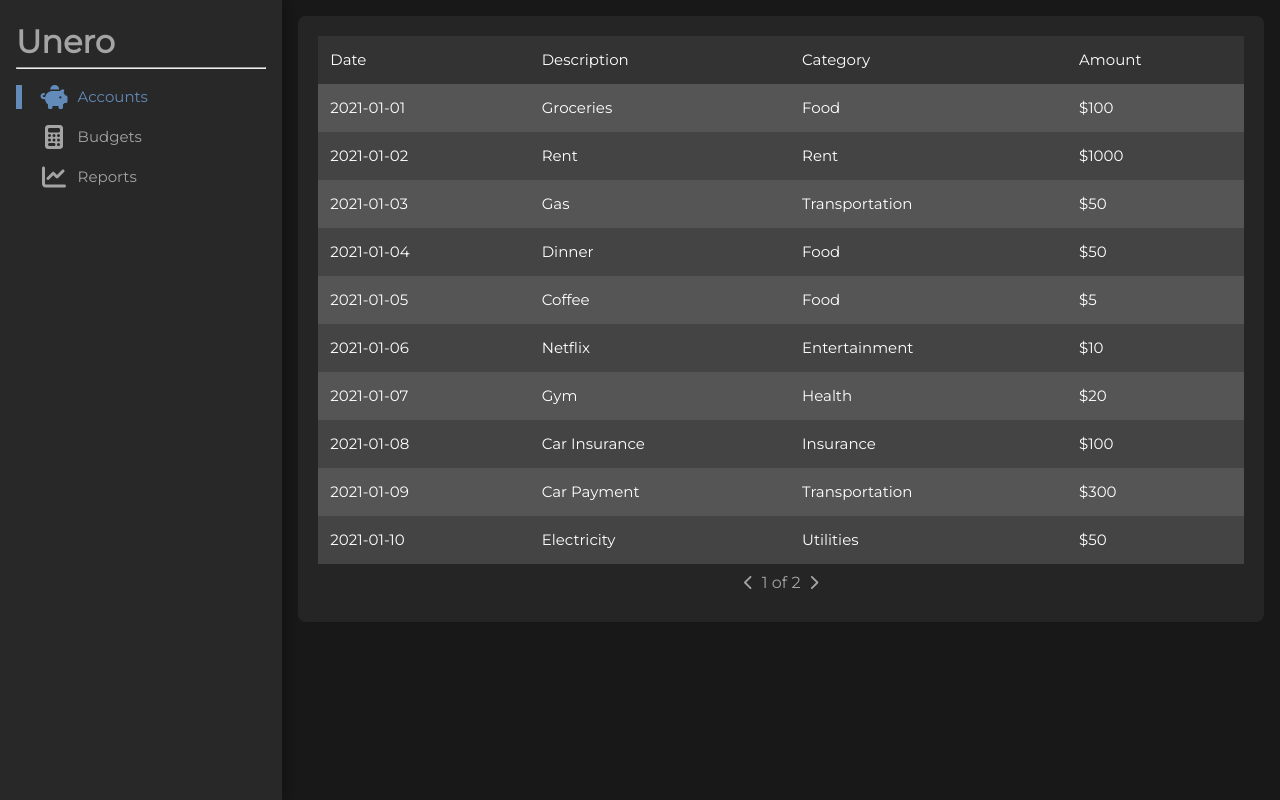
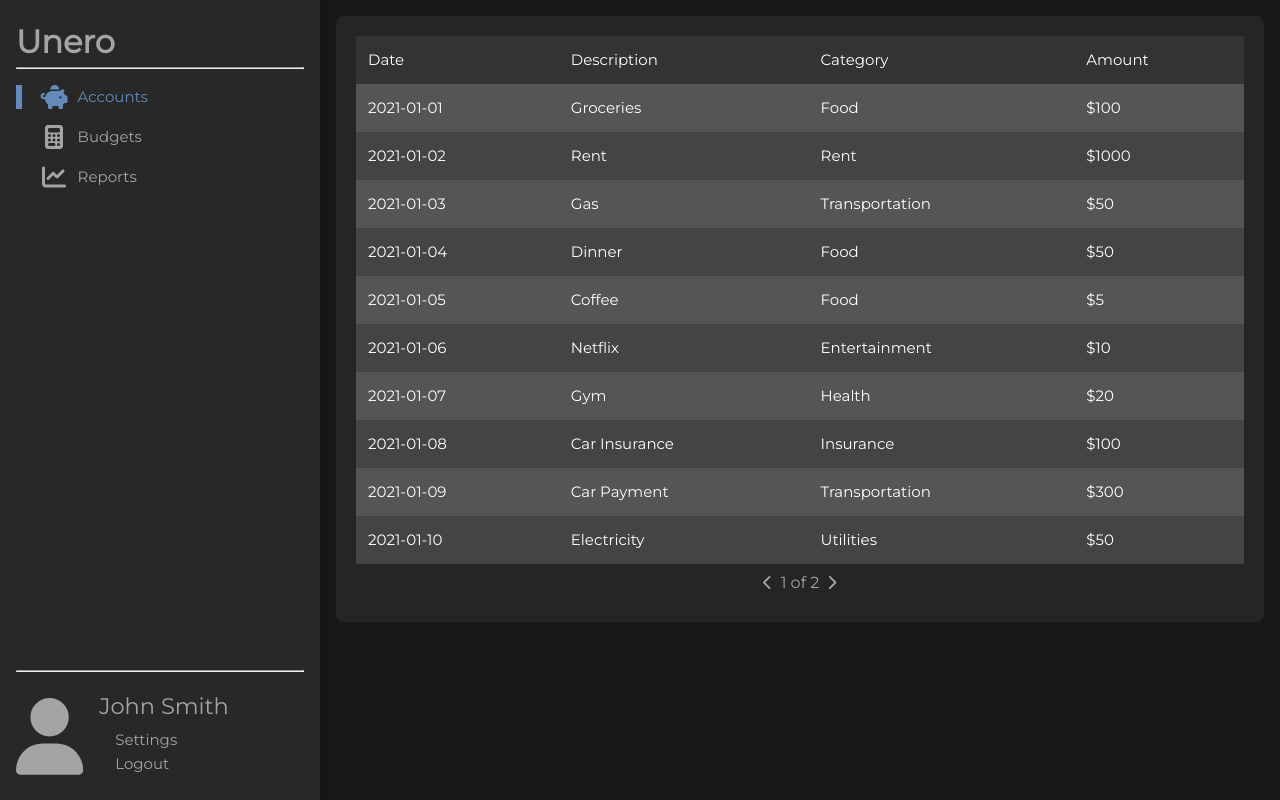
Before and after one commit to pawlh/dime, a Vue app: page / in a window 1280 px wide. Built offline with nearby package versions, Linux system fonts and the light colour scheme.

Commit message:
add profile preview box

```diff
--- a/src/App.vue
+++ b/src/App.vue
@@ -1,6 +1,7 @@
 <script setup lang="ts">
 import {RouterView} from 'vue-router'
 import Navigation from "@/views/Navigation.vue";
+import ProfilePreview from "@/components/ProfilePreview.vue";
 
 // Default application to dark mode
 document.documentElement.setAttribute("theme", "dark");
@@ -12,7 +13,9 @@ document.documentElement.setAttribute("theme", "dark");
     <nav>
       <h1 class="app-title">Unero</h1>
       <hr/>
-      <Navigation/>
+      <Navigation class="navigation"/>
+      <hr/>
+      <ProfilePreview class="profile"/>
     </nav>
     <main>
       <router-view></router-view>
@@ -47,6 +50,9 @@ document.documentElement.setAttribute("theme", "dark");
 }
 
 nav {
+  display: flex;
+  flex-direction: column;
+
   background-color: var(--color-background-mute);
   padding: 1rem;
   flex-grow: 1;
@@ -66,6 +72,14 @@ nav {
   }
 
   transition: transform 0.5s ease-in-out, flex-grow 0.5s ease-in-out;
+
+  .navigation {
+    flex-grow: 1;
+  }
+
+  .profile {
+    align-self: flex-end;
+  }
 }
 
 main {
--- /dev/null
+++ b/src/components/ProfilePreview.vue
@@ -0,0 +1,54 @@
+<script setup>
+
+import {FontAwesomeIcon} from "@fortawesome/vue-fontawesome";
+</script>
+
+<template>
+  <div>
+    <font-awesome-icon class="profileImage" icon="fa-user"/>
+    <div class="info">
+      <h2>John Smith</h2>
+      <ul>
+        <li>
+          <a href="#">Settings</a>
+        </li>
+        <li>
+          <a href="#">Logout</a>
+        </li>
+      </ul>
+    </div>
+  </div>
+</template>
+
+
+<style scoped>
+div {
+  width: 100%;
+  height: 6rem;
+
+  display: flex;
+  align-items: center;
+  gap: 1rem;
+}
+
+.info {
+  display: flex;
+  flex-direction: column;
+  align-items: start;
+  gap: .25rem;
+}
+
+ul {
+  list-style-type: none;
+  padding: 0 0 0 1rem;
+}
+
+a {
+  text-decoration: none;
+  color: var(--color-text);
+}
+
+.profileImage {
+  height: 80%;
+}
+</style>
--- a/src/main.ts
+++ b/src/main.ts
@@ -3,11 +3,18 @@ import App from './App.vue'
 import router from './router'
 import {library} from '@fortawesome/fontawesome-svg-core'
 import {FontAwesomeIcon} from '@fortawesome/vue-fontawesome'
-import {faPiggyBank, faCalculator, faChartLine, faChevronLeft, faChevronRight} from '@fortawesome/free-solid-svg-icons'
+import {
+    faPiggyBank,
+    faCalculator,
+    faChartLine,
+    faChevronLeft,
+    faChevronRight,
+    faUser
+} from '@fortawesome/free-solid-svg-icons'
 
 import './assets/main.less'
 
-library.add(faPiggyBank, faCalculator, faChartLine, faChevronLeft, faChevronRight)
+library.add(faPiggyBank, faCalculator, faChartLine, faChevronLeft, faChevronRight, faUser)
 
 const app = createApp(App)
 
```
